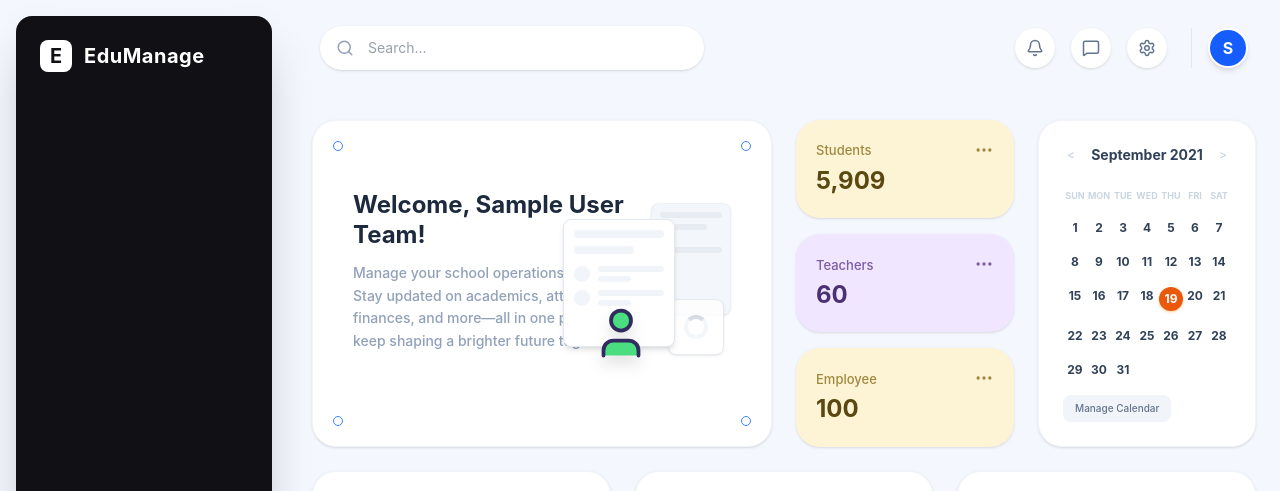
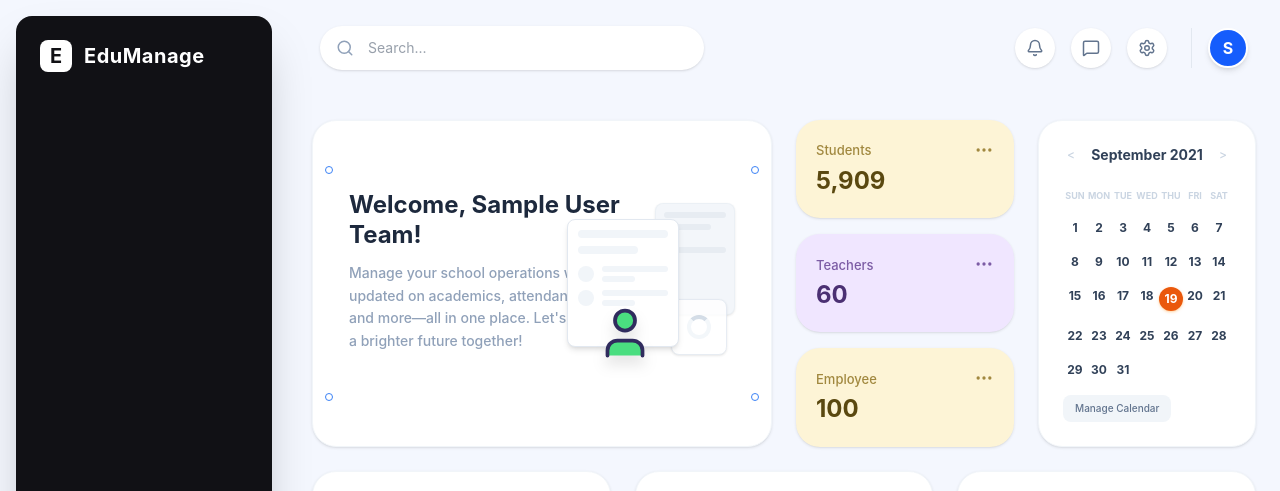
Before and after one commit to krukru741/School-Management-System, a React (Vite) app: page /dashboard in a window 1280 px wide. Shown: the top 491 px of the page. Built offline with nearby package versions, Linux system fonts and the light colour scheme; sample sign-in values are in the browser's storage.

Commit message:
feat: add Dashboard page with statistics, calendar, and data visualization components

```diff
--- a/src/pages/Dashboard.jsx
+++ b/src/pages/Dashboard.jsx
@@ -43,14 +43,17 @@ const AdminDashboard = ({ user }) => {
       <div className="grid grid-cols-1 lg:grid-cols-4 gap-6">
 
         {/* Welcome Banner */}
-        <div className="lg:col-span-2 bg-white rounded-[24px] p-10 shadow-sm flex flex-col sm:flex-row items-center justify-between border border-slate-100 relative overflow-hidden min-h-[248px]">
-          {/* Corner dots */}
-          <div className="absolute top-5 left-5 w-2.5 h-2.5 rounded-full border-[1.5px] border-[#3B82F6]"></div>
-          <div className="absolute top-5 right-5 w-2.5 h-2.5 rounded-full border-[1.5px] border-[#3B82F6]"></div>
-          <div className="absolute bottom-5 left-5 w-2.5 h-2.5 rounded-full border-[1.5px] border-[#3B82F6]"></div>
-          <div className="absolute bottom-5 right-5 w-2.5 h-2.5 rounded-full border-[1.5px] border-[#3B82F6]"></div>
+        <div className="lg:col-span-2 bg-white rounded-[24px] shadow-sm flex items-center justify-center border border-slate-100 min-h-[248px] p-3 overflow-hidden">
+          {/* Inner Content Box (698x222 constraint) */}
+          <div className="w-full max-w-[698px] min-h-[222px] relative flex flex-col sm:flex-row items-center justify-between p-4 sm:p-6">
 
-          <div className="max-w-[420px] relative z-10 self-center">
+            {/* Corner dots bound to the inner 698x222 box */}
+            <div className="absolute top-0 left-0 w-2 h-2 rounded-full border-[1.5px] border-[#3B82F6]"></div>
+            <div className="absolute top-0 right-0 w-2 h-2 rounded-full border-[1.5px] border-[#3B82F6]"></div>
+            <div className="absolute bottom-0 left-0 w-2 h-2 rounded-full border-[1.5px] border-[#3B82F6]"></div>
+            <div className="absolute bottom-0 right-0 w-2 h-2 rounded-full border-[1.5px] border-[#3B82F6]"></div>
+
+            <div className="max-w-[420px] relative z-10">
               <h2 className="text-2xl font-bold text-slate-800 mb-3 leading-tight">Welcome, {user?.name || 'Laurel Higher Secondary School'} Team!</h2>
               <p className="text-slate-400 text-sm leading-relaxed mb-6 font-medium">
                 Manage your school operations with ease. Stay updated on academics, attendance, finances, and more—all in one place. Let's keep shaping a brighter future together!
@@ -90,6 +93,7 @@ const AdminDashboard = ({ user }) => {
             {/* Main figure abstract */}
             <div className="absolute bottom-0 right-20 z-20 text-[#302C5E] drop-shadow-xl">
               <User size={60} fill="#4ADE80" strokeWidth={1.5} className="text-[#302C5E]" />
+            </div>
           </div>
         </div>
         </div>
```
Lines whose indentation alone changed are shown as unchanged.
